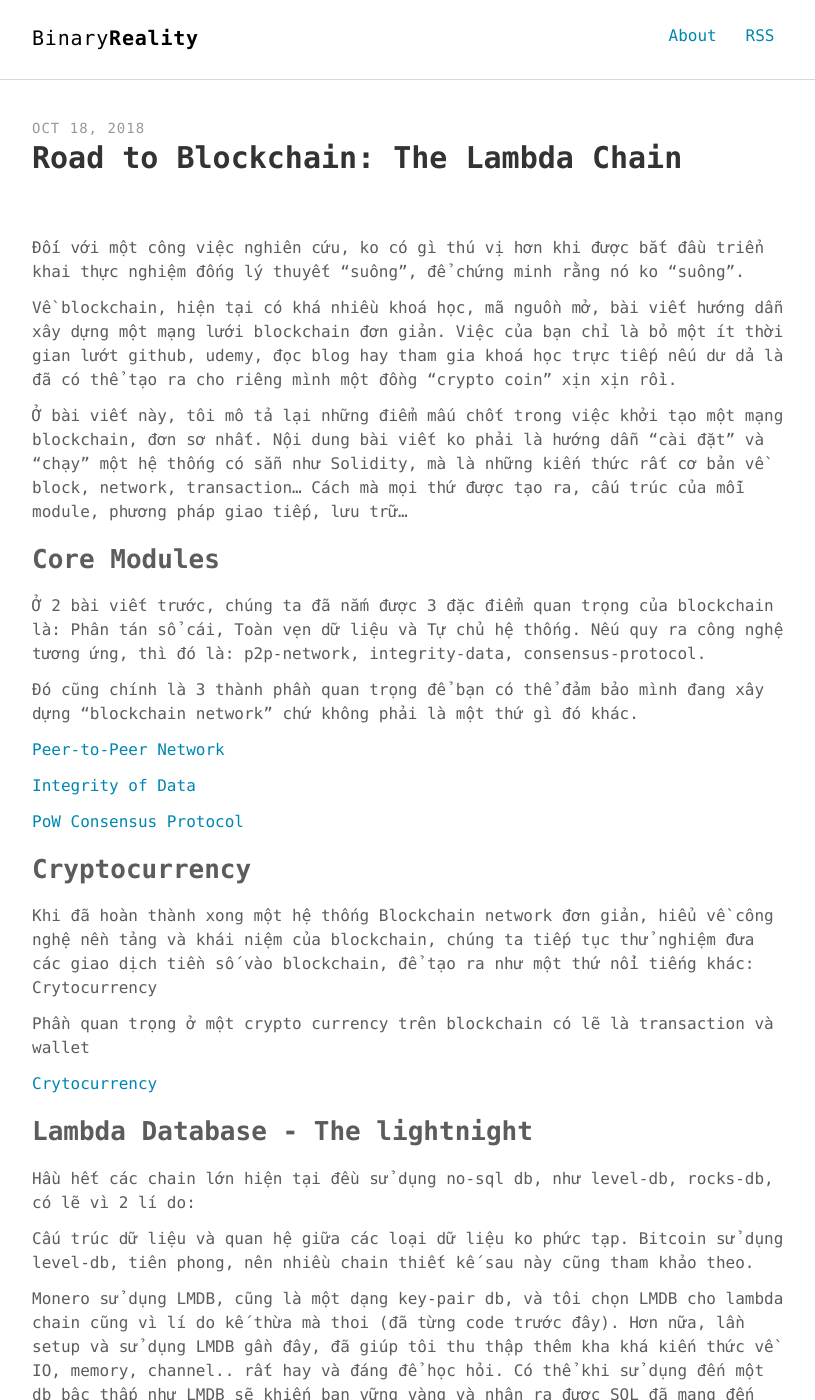
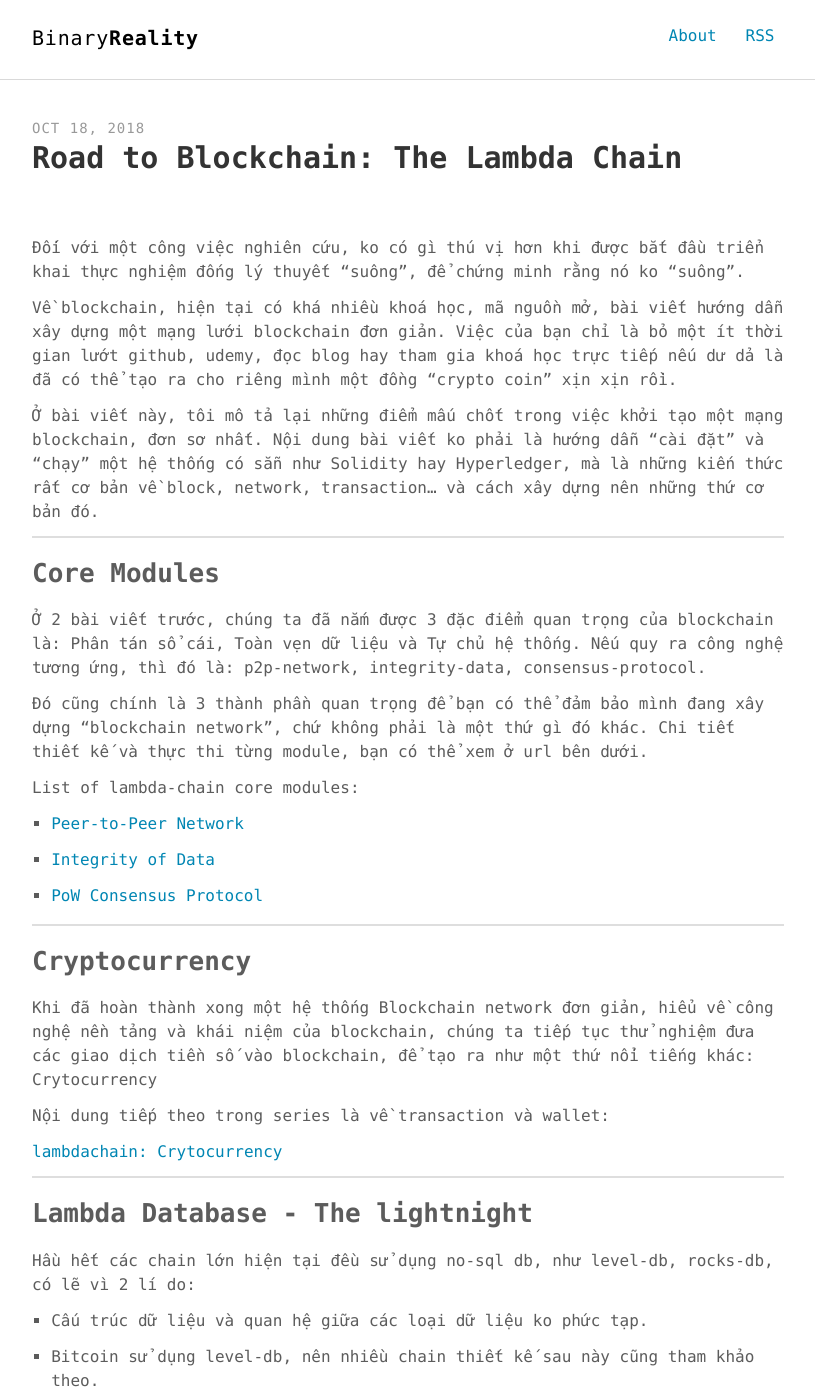
Before and after one commit to phuoc-thanh/phuoc-thanh.github.io, a Jekyll site: the page built from _posts/2018-10-18-road-to-blockchain-first-proof.md, in a window 1280 px wide and 1400 px high. Shown: the whole window, without its empty margins (232-1047 px from the left). Built offline with Jekyll 4.4.1, drawn with Linux system fonts in a browser that asks for light colours; some of the changed text lies outside the part shown.

Commit message:
minor changes on 2nd and 3rd blockchain posts

```diff
--- a/_posts/2018-10-18-road-to-blockchain-first-proof.md
+++ b/_posts/2018-10-18-road-to-blockchain-first-proof.md
@@ -3,48 +3,59 @@ layout: post
 title: "Road to Blockchain: The Lambda Chain"
 comments: true
 description: "Road to Blockchain - Triển khai mạng lưới Blockchain"
-keywords: "blockchain, proofofstake, proofofwork, bitcoin, haskell, lambda"
+keywords: "blockchain, proofofstake, proofofwork, bitcoin, haskell, lambda, lmdb, cryptocyrrency, consensus"
 ---
 
 Đối với một công việc nghiên cứu, ko có gì thú vị hơn khi được bắt đầu triển khai thực nghiệm đống lý thuyết "suông", để chứng minh rằng nó ko "suông".
 
 Về blockchain, hiện tại có khá nhiều khoá học, mã nguồn mở, bài viết hướng dẫn xây dựng một mạng lưới blockchain đơn giản. Việc của bạn chỉ là bỏ một ít thời gian lướt github, udemy, đọc blog hay tham gia khoá học trực tiếp nếu dư dả là đã có thể tạo ra cho riêng mình một đồng "crypto coin" xịn xịn rồi.
 
-Ở bài viết này, tôi mô tả lại những điểm mấu chốt trong việc khởi tạo một mạng blockchain, đơn sơ nhất. Nội dung bài viết ko phải là hướng dẫn "cài đặt" và "chạy" một hệ thống có sẵn như Solidity, mà là những kiến thức rất cơ bản về block, network, transaction... Cách mà mọi thứ được tạo ra, cấu trúc của mỗi module, phương pháp giao tiếp, lưu trữ...
+Ở bài viết này, tôi mô tả lại những điểm mấu chốt trong việc khởi tạo một mạng blockchain, đơn sơ nhất. Nội dung bài viết ko phải là hướng dẫn "cài đặt" và "chạy" một hệ thống có sẵn như Solidity hay Hyperledger, mà là những kiến thức rất cơ bản về block, network, transaction... và cách xây dựng nên những thứ cơ bản đó.
+
+---
 
 ## Core Modules
 
 Ở 2 bài viết trước, chúng ta đã nắm được 3 đặc điểm quan trọng của blockchain là: Phân tán sổ cái, Toàn vẹn dữ liệu và Tự chủ hệ thống. Nếu quy ra công nghệ tương ứng, thì đó là: p2p-network, integrity-data, consensus-protocol.
 
-Đó cũng chính là 3 thành phần quan trọng để bạn có thể đảm bảo mình đang xây dựng "blockchain network" chứ không phải là một thứ gì đó khác.
+Đó cũng chính là 3 thành phần quan trọng để bạn có thể đảm bảo mình đang xây dựng "blockchain network", chứ không phải là một thứ gì đó khác. Chi tiết thiết kế và thực thi từng module, bạn có thể xem ở url bên dưới.
 
-[Peer-to-Peer Network](https://thanhdo89se.github.io/2018/road-to-blockchain-lambda-network/)
+List of lambda-chain core modules:
 
-[Integrity of Data](https://thanhdo89se.github.io/2018/road-to-blockchain-lambda-integrity-of-data)
+1.  [Peer-to-Peer Network](https://thanhdo89se.github.io/2018/road-to-blockchain-lambda-network/)
 
-[PoW Consensus Protocol](https://thanhdo89se.github.io/2018/road-to-blockchain-lambda-consensus-protocol)
+2.  [Integrity of Data](https://thanhdo89se.github.io/2018/road-to-blockchain-lambda-integrity-of-data)
+
+3.  [PoW Consensus Protocol](https://thanhdo89se.github.io/2018/road-to-blockchain-lambda-consensus-protocol)
+
+---
 
 ## Cryptocurrency
 
 Khi đã hoàn thành xong một hệ thống Blockchain network đơn giản, hiểu về công nghệ nền tảng và khái niệm của blockchain, chúng ta tiếp tục thử nghiệm đưa các giao dịch tiền số vào blockchain, để tạo ra như một thứ nổi tiếng khác: Crytocurrency
 
-Phần quan trọng ở một crypto currency trên blockchain có lẽ là transaction và wallet
+Nội dung tiếp theo trong series là về transaction và wallet:
 
-[Crytocurrency](https://thanhdo89se.github.io/2018/road-to-blockchain-lambda-cryptocurrency)
+[lambdachain: Crytocurrency](https://thanhdo89se.github.io/2018/road-to-blockchain-lambda-cryptocurrency)
+
+---
 
 ## Lambda Database - The lightnight
 
 Hầu hết các chain lớn hiện tại đều sử dụng no-sql db, như level-db, rocks-db, có lẽ vì 2 lí do:
 
-Cấu trúc dữ liệu và quan hệ giữa các loại dữ liệu ko phức tạp.
-Bitcoin sử dụng level-db, tiên phong, nên nhiều chain thiết kế sau này cũng tham khảo theo.
+1. Cấu trúc dữ liệu và quan hệ giữa các loại dữ liệu ko phức tạp.
 
-Monero sử dụng LMDB, cũng là một dạng key-pair db, và tôi chọn LMDB cho lambda chain cũng vì lí do kế thừa mà thoi (đã từng code trước đây).
-Hơn nữa, lần setup và sử dụng LMDB gần đây, đã giúp tôi thu thập thêm kha khá kiến thức về IO, memory, channel.. rất hay và đáng để học hỏi. Có thể khi sử dụng đến một db bậc thấp như LMDB sẽ khiến bạn vững vàng và nhận ra được SQL đã mang đến những tiện ích quá lớn mà nếu phải viết lại từ đầu - sẽ rất khó khăn.
+2. Bitcoin sử dụng level-db, nên nhiều chain thiết kế sau này cũng tham khảo theo.
+
+Monero sử dụng LMDB, cũng là một dạng key-pair db, và tôi chọn LMDB cho lambda chain vì đã từng code trước đây.
+Hơn nữa, lần setup và sử dụng LMDB gần đây, đã giúp tôi thu thập thêm kha khá kiến thức về IO, memory, channel.. rất hay và đáng để học hỏi.
 
 Tôi dành một chapter trong series để viết về LMDB.
 
 [Lambda-db - The Lightning Memory-Mapped Database](https://thanhdo89se.github.io/2018/lambda-db)
+
+---
 
 ## Project Structure
 
```
Also changed, not shown: _posts/2018-07-30-road-to-blockchain-how-it-works.md (+11 -15 lines).
